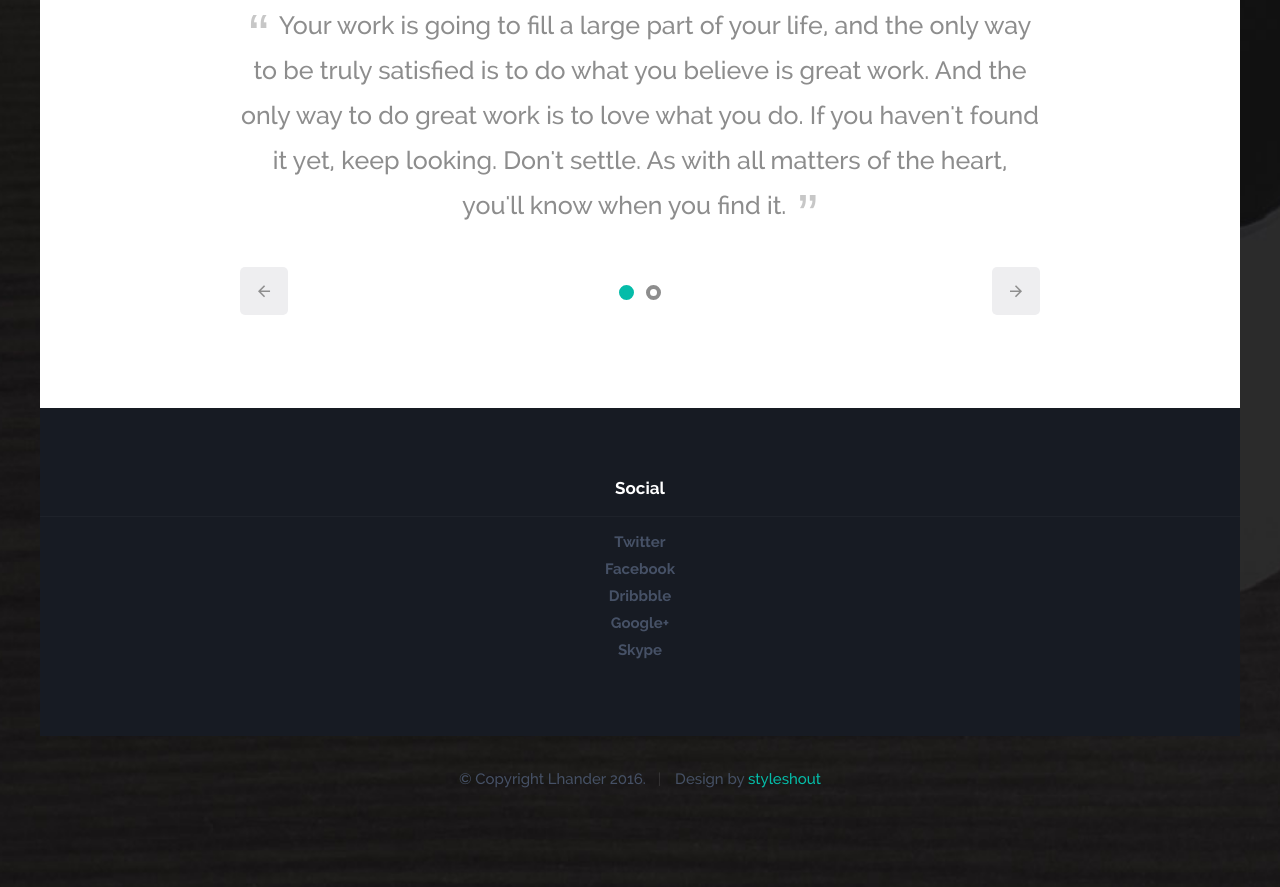
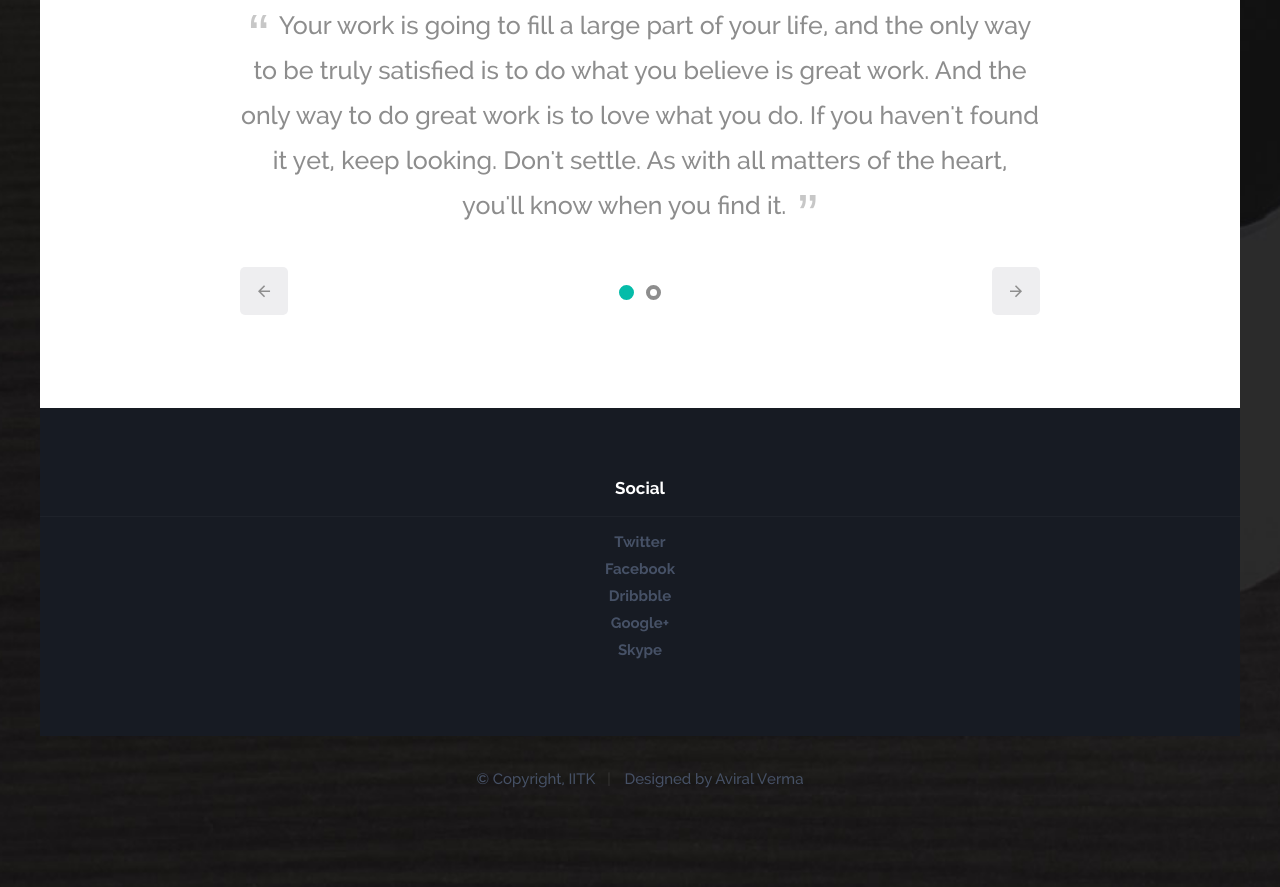
Before and after one commit to aviralgithub/ritambhara-17, a plain HTML site: page index.html in a window 1280 px wide. Shown: the part 1891-2778 px from the top of the page. Drawn offline with Linux system fonts and the light colour scheme; files whose address does not match are found by name.

Commit message:
Update index.html

```diff
--- a/index.html
+++ b/index.html
@@ -315,8 +315,8 @@
 
       		<div class="col-twelve">
 	      		<div class="copyright">
-		         	<span>© Copyright Lhander 2016.</span>
-		         	<span>Design by <a href="http://www.styleshout.com/">styleshout</a></span>
+		         	<span>© Copyright, IITK</span>
+		         	<span>Designed by Aviral Verma</span>
 		         </div>
 
 		         <div id="go-top" style="display: block;">
```
